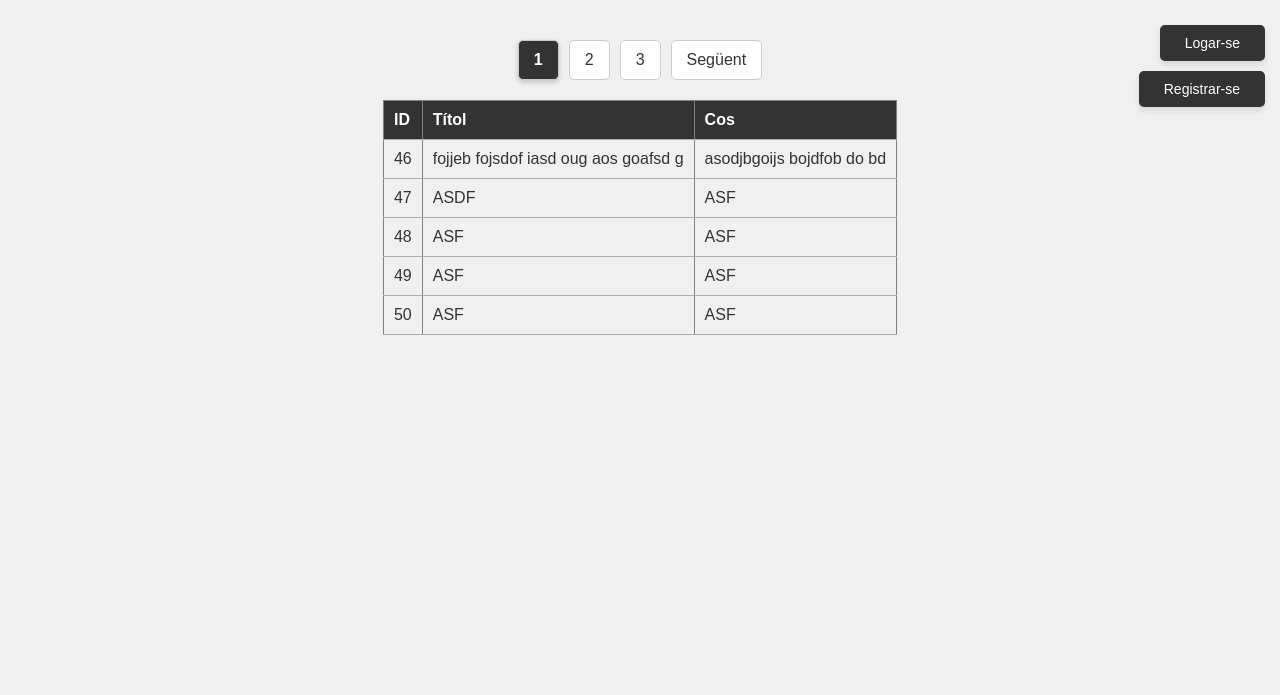
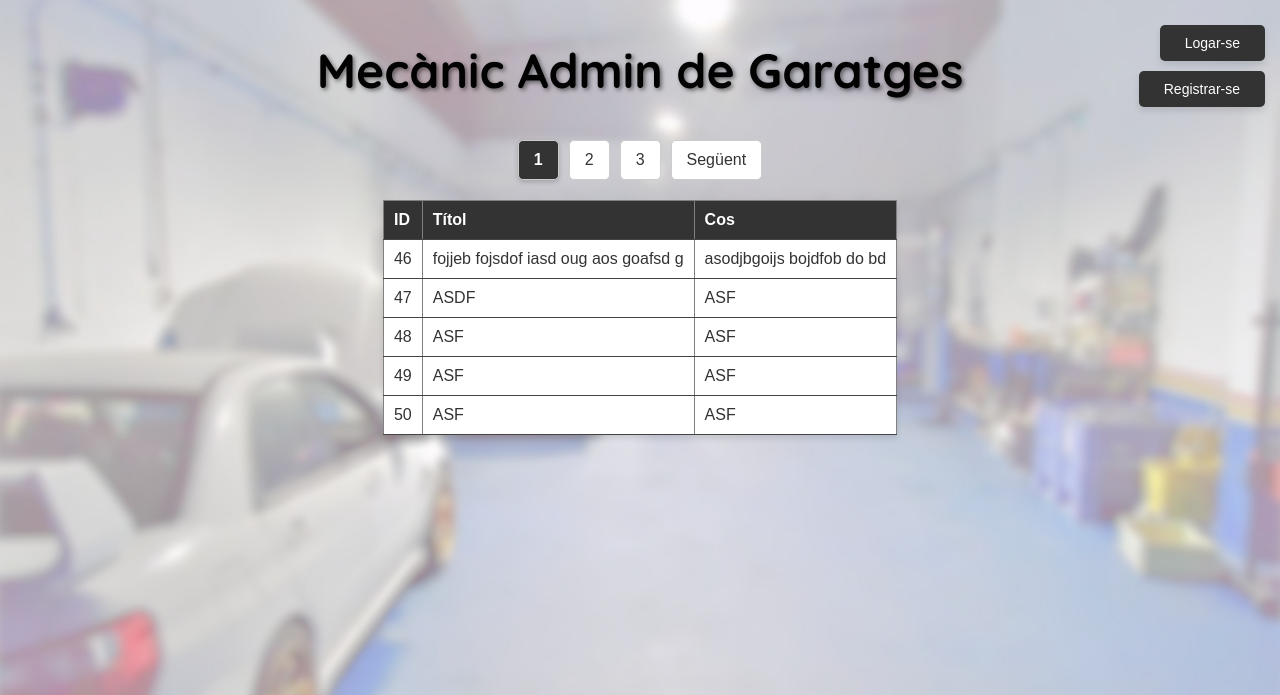
Before and after one commit to mhornos/ServidorPr4, a PHP site: page / in a window 1280 px wide. Shown: the top 695 px of the page. Run offline with PHP 8.4, Linux system fonts and the light colour scheme; data comes from the database, SQL or seed files in the repository.

Commit message:
css modificat

```diff
--- a/Estils/estils.css
+++ b/Estils/estils.css
@@ -5,9 +5,21 @@
     box-sizing: border-box;
 }
 
+h1 {
+    font-family: 'Quicksand', sans-serif; /* Cambia a la fuente Quicksand */
+    color: rgb(2, 2, 2); /* Estilo de color amarillo */
+    text-align: center; /* Alineación centrada */
+    font-size: 48px; /* Ajusta el tamaño de la fuente según sea necesario */
+    margin: 20px 0; /* Margen superior e inferior */
+    text-shadow: 2px 2px 4px rgba(0, 0, 0, 0.5); /* Sombra del texto para mayor legibilidad */
+}
+
+
+
 body {
     font-family: Arial, sans-serif;
-    background-color: #f0f0f0;
+    background: url('../imgs/fons.jpg') no-repeat center center fixed; /* Asegúrate de reemplazar con la URL de tu imagen */
+    background-size: cover; /* Asegura que la imagen cubra toda la pantalla */
     color: #333;
     padding: 20px;
     display: flex;
@@ -111,17 +123,23 @@ table {
     width: 100%;
     border-collapse: collapse;
     margin-top: 20px;
+    background-color: #fff;
+    box-shadow: 0 4px 6px rgba(0, 0, 0, 0.1);
+
 }
 
 table th, table td {
     padding: 10px;
     text-align: left;
-    border-bottom: 1px solid #adadad;
+    border-bottom: 1px solid #434343;
+
+
 }
 
 table th {
     background-color: #333;
     color: #fff;
+
 }
 
 table tr:hover {
--- a/Index.php
+++ b/Index.php
@@ -1,19 +1,20 @@
 <!-- Miguel Ángel Hornos -->
 
-<!-- pagina principal de la web -->
-<?php
-include "Vistes/navbar.php";
-include "Model/mostrarLlista.php";
-?>
 <!DOCTYPE html>
 <html lang="en">
     <head>
         <meta charset="UTF-8">
         <meta name="viewport" content="width=device-width, initial-scale=1.0">
         <title>Pr4</title>
-
+        <link href="https://fonts.googleapis.com/css2?family=Quicksand:wght@700&display=swap" rel="stylesheet">
         <link rel="stylesheet" href="Estils\estils.css">
     </head>
     <body>
+        <h1>Mecànic Admin de Garatges</h1>
     </body>
 </html>
+
+<?php
+include "Vistes/navbar.php";
+include "Model/mostrarLlista.php";
+?>
```
Also changed, not shown: imgs/fons.jpg (added).
